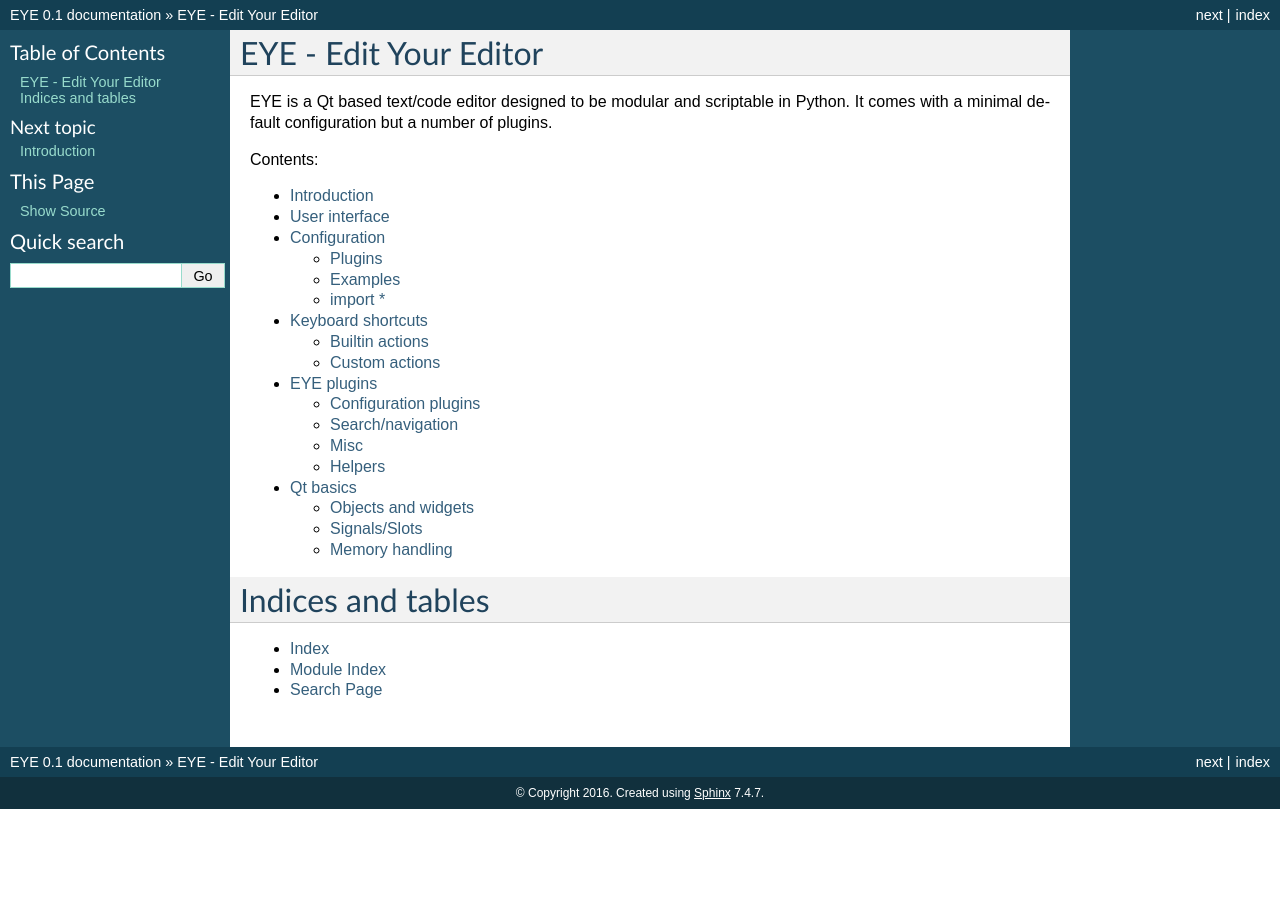
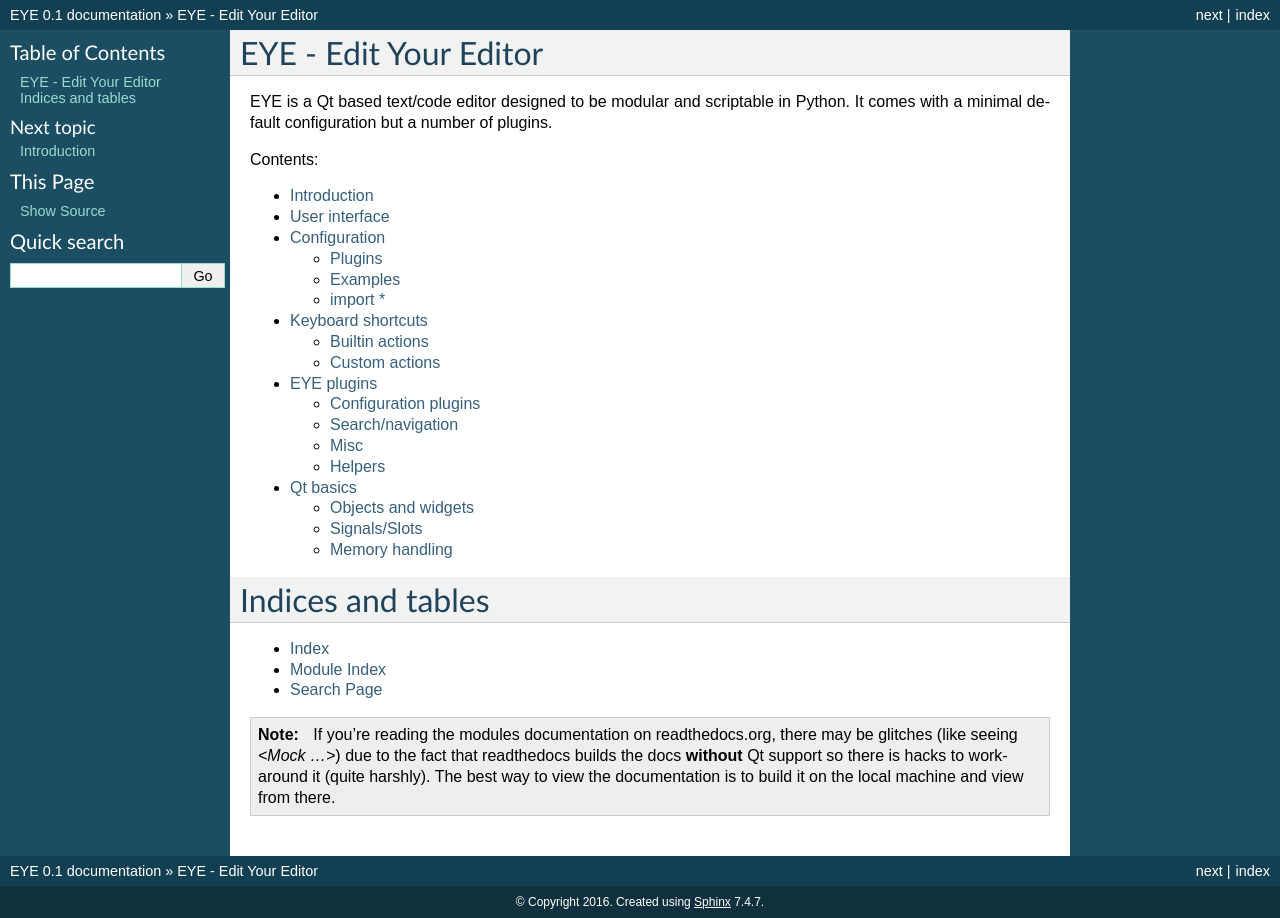
Before and after one commit to hydrargyrum/eye, a Sphinx documentation site: the page built from docs/index.rst, in a window 1280 px wide. Built offline with Sphinx 7.4.7, drawn with Linux system fonts in a browser that asks for light colours; pages that are not in the unit, such as notebooks, are missing from menus; part of the change alters nothing that is shown.

Commit message:
docs: try again to work with readthedocs despite missing Qt

```diff
--- a/docs/conf.py
+++ b/docs/conf.py
@@ -23,18 +23,33 @@ import os
 sys.path.insert(0, os.path.abspath('..'))
 
 if os.environ.get('READTHEDOCS') == 'True':
-    from mock import Mock as MagicMock
+    # this is a bit hackish...
+    class Mixin(object):
+        def __getattr__(self, name):
+            if name.startswith('Q'):
+                return Meta(name, (Mock,), {})
+            elif name.startswith('__') and name.endswith('__'):
+                return super(Mixin, self).__getattr__(name)
+            else:
+                return Mock(_mock=name)
 
-    class Mock(MagicMock):
-        @classmethod
-        def __getattr__(cls, name):
-            return Mock()
+
+    class Meta(type, Mixin):
+        pass
+
+
+    class Mock(Mixin, object):
+        def __init__(self, *args, **kwargs):
+            self.__name__ = kwargs.pop('_mock', '__name__')
+
+        def __call__(self, *args, **kwargs):
+            return Mock(_mock='function')
 
 
     MOCK_MODULES = ['PyQt5', 'PyQt5.QtCore', 'PyQt5.QtGui', 'PyQt5.QtNetwork',
                     'PyQt5.QtWidgets', 'PyQt5.Qsci', 'sip',
                    ]
-    sys.modules.update((mod_name, Mock()) for mod_name in MOCK_MODULES)
+    sys.modules.update((mod_name, Mock(_mock=mod_name)) for mod_name in MOCK_MODULES)
 
 # -- General configuration ------------------------------------------------
 
--- a/docs/index.rst
+++ b/docs/index.rst
@@ -26,3 +26,11 @@ Indices and tables
 * :ref:`genindex`
 * :ref:`modindex`
 * :ref:`search`
+
+
+.. note::
+
+   If you're reading the modules documentation on readthedocs.org, there may be glitches (like seeing `<Mock ...>`)
+   due to the fact that readthedocs builds the docs **without** Qt support so there is hacks to workaround it (quite
+   harshly).
+   The best way to view the documentation is to build it on the local machine and view from there.
```
